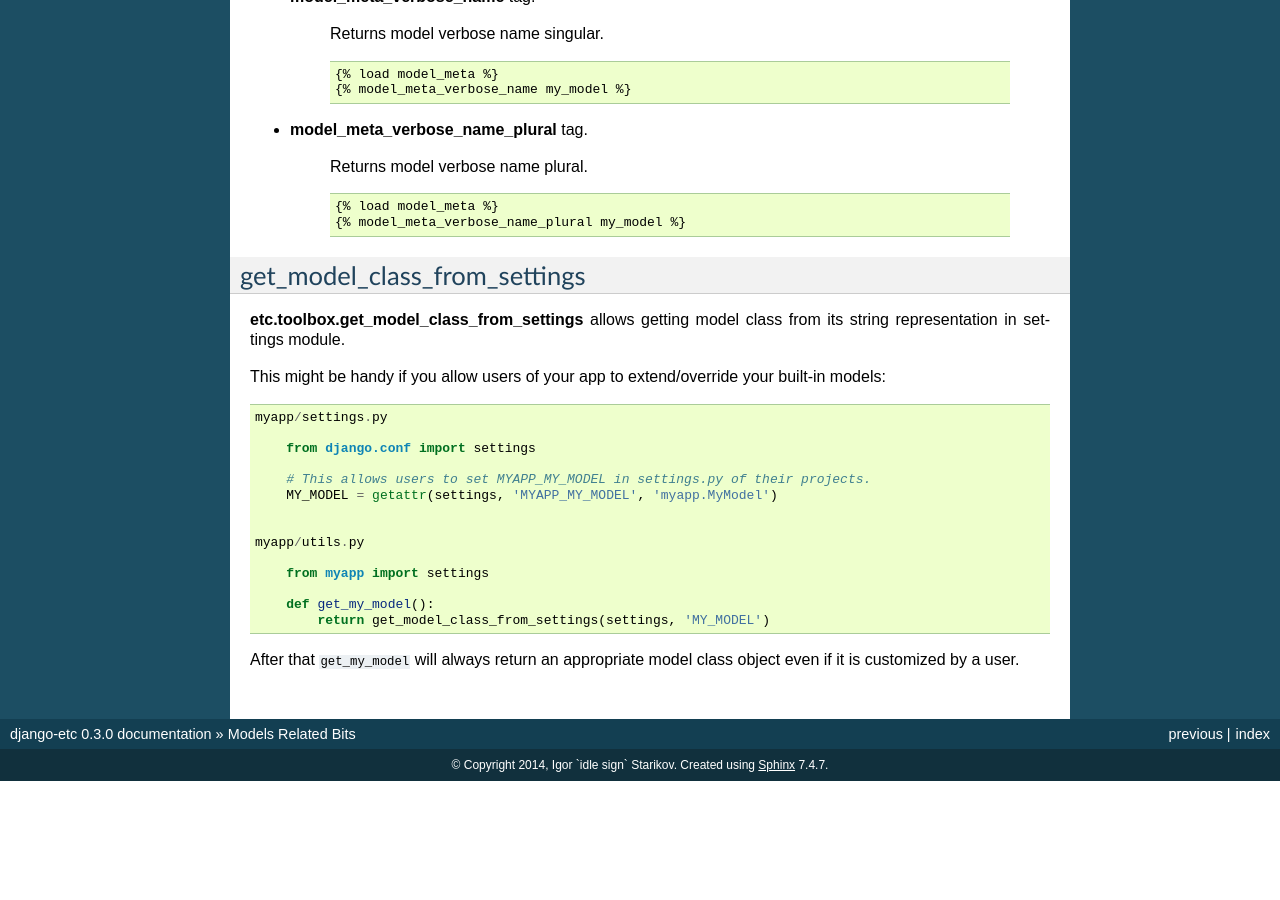
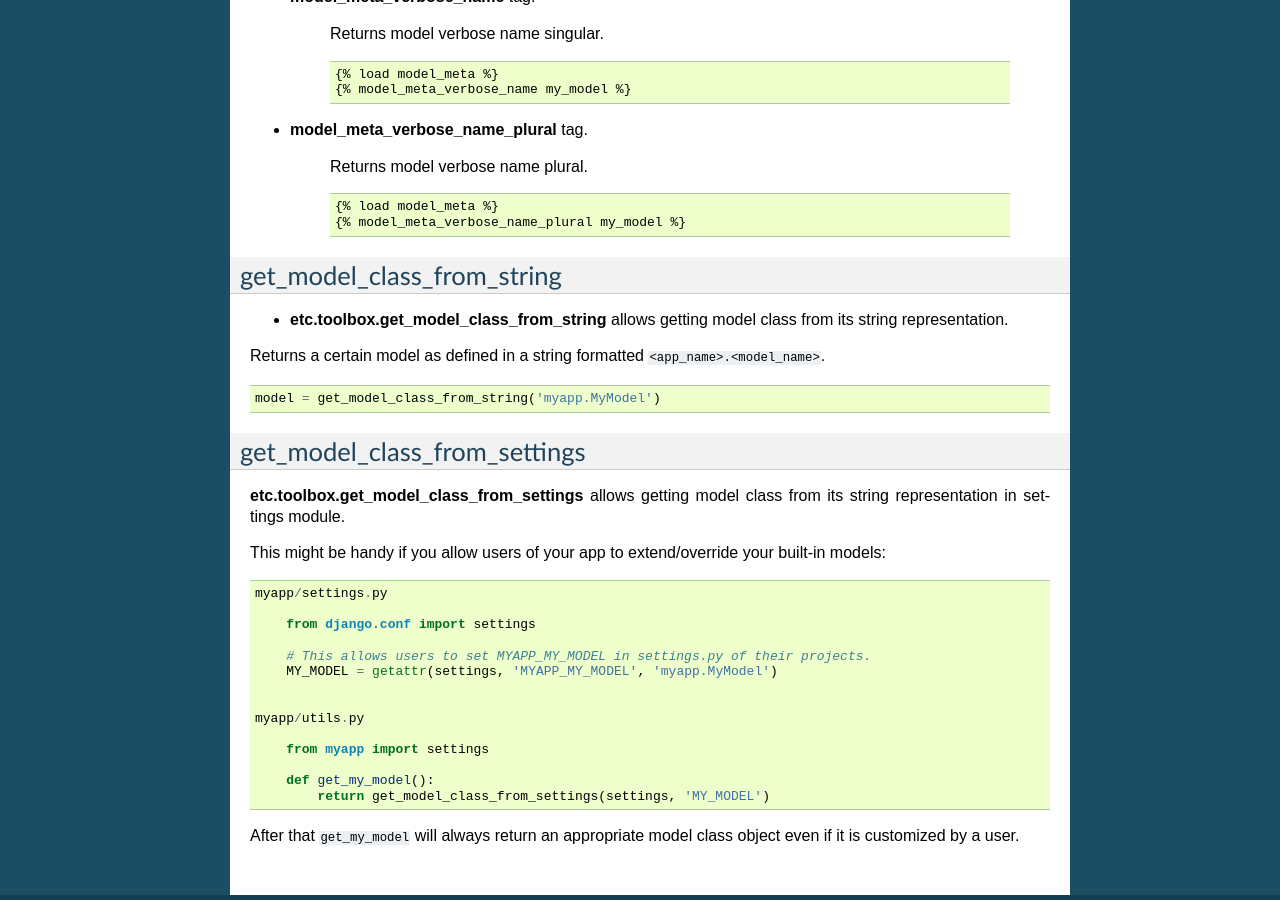
Before and after one commit to idlesign/django-etc, a Sphinx documentation site: the page built from docs/source/models.rst, in a window 1280 px wide and 900 px high, scrolled down 778 px. Built offline with Sphinx 7.4.7, drawn with Linux system fonts in a browser that asks for light colours; pages that are not in the unit, such as notebooks, are missing from menus; before the commit the page ends 1559 px from its top, so only the background shows below that; some of the changed text lies outside the part shown.

Commit message:
Implemented get_model_class_from_string().

```diff
--- a/README.rst
+++ b/README.rst
@@ -18,6 +18,8 @@ Description
 Models:
 
 * **etc.models.InheritedModel** allows to override fields attributes in inherited models.
+
+* **etc.toolbox.get_model_class_from_string** allows getting model class from its string representation.
 
 * **etc.toolbox.get_model_class_from_settings** allows getting model class from its string representation in settings module.
 
--- a/docs/source/models.rst
+++ b/docs/source/models.rst
@@ -67,6 +67,19 @@ to be able to customize field attributes (e.g. texts) of a base-parent model.
         {% model_meta_verbose_name_plural my_model %}
 
 
+get_model_class_from_string
+---------------------------
+
+* **etc.toolbox.get_model_class_from_string** allows getting model class from its string representation.
+
+Returns a certain model as defined in a string formatted ``<app_name>.<model_name>``.
+
+.. code-block:: python
+
+        model = get_model_class_from_string('myapp.MyModel')
+
+
+
 get_model_class_from_settings
 -----------------------------
 
```
Also changed, not shown: 1 other file.
